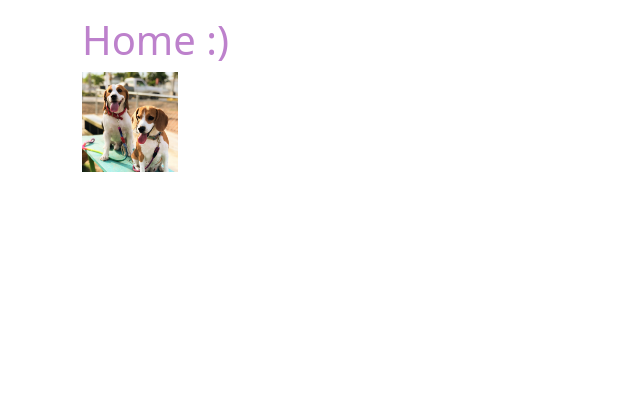
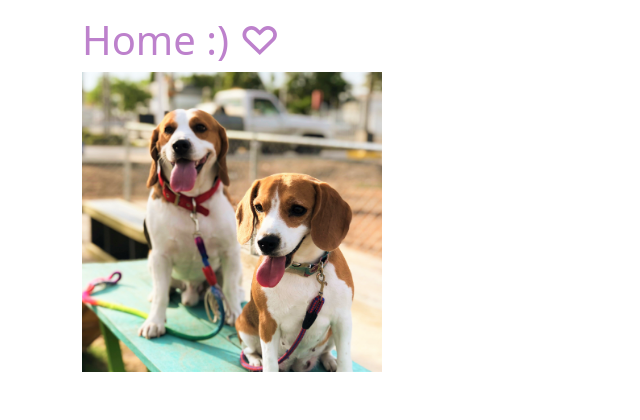
Before and after one commit to Victoriagc4/BookStore3, a Django app: page / in a window 1280 px wide. Shown: the part 56-476 px from the top of the page, without its empty margins (0-640 px from the left). Run offline with Django 5.2, Linux system fonts and the light colour scheme.

Commit message:
condicional a las imagenes

```diff
--- a/templates/books/book_detail.html
+++ b/templates/books/book_detail.html
@@ -5,7 +5,9 @@
 {% block content %}
     <div class="book-detail">
         <h2><a href="">{{ book.title }}</a></h2>
-        <img class="bookcover" src="{{ book.cover.url }}" alt="{{ book.title }}">
+        {% if book.cover %}
+            <img width="200" height="250" src="{{ book.cover.url }}" alt="{{ book.title }}">
+        {% endif %}
         <p>Author: {{ book.author }}</p>
         <p>Price: {{ book.price }}</p>
         <div>
--- a/templates/home.html
+++ b/templates/home.html
@@ -4,6 +4,6 @@
 {% load static %}
 
 {% block content %}
-    <h1> Home :)</h1>
-    <img class="bookcover" src="{% static 'images/perritos.jpg' %}" alt="help">
+    <h1> Home :) ♡</h1>
+    <img width="300" height="300" src="{% static 'images/perritos.jpg' %}" alt="help">
 {% endblock content %}
```
